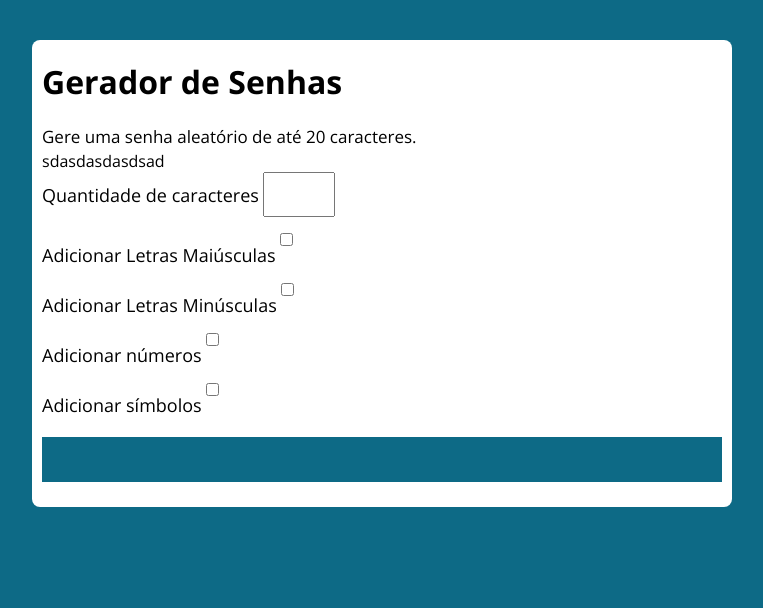
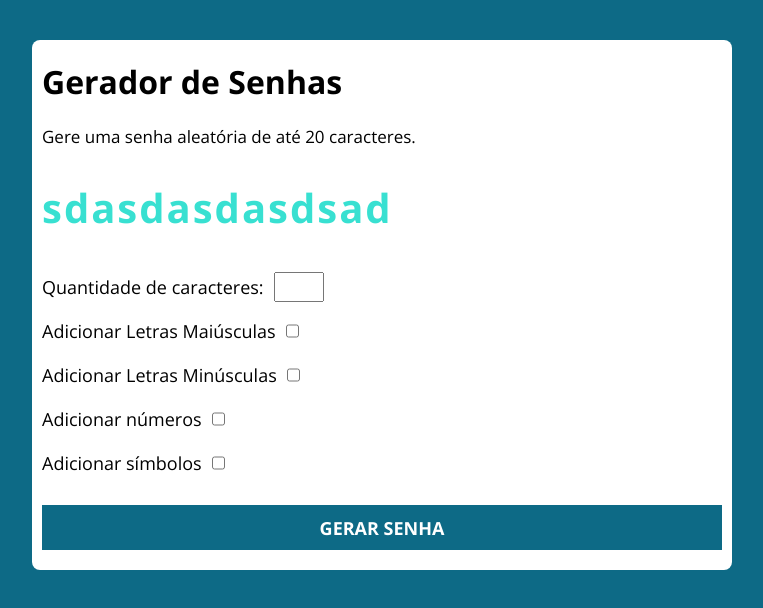
Before and after one commit to CrisGaius/gerador-de-senhas, a website built with webpack: page public/index.html in a window 1280 px wide. Shown: the whole page, without its empty margins (258-1021 px from the left). Built offline with nearby package versions, Linux system fonts and the light colour scheme.

Commit message:
Atualizando estilização

```diff
--- a/public/index.html
+++ b/public/index.html
@@ -11,37 +11,37 @@
 <body class="container">
     <main class="container">
         <h1>Gerador de Senhas</h1>
-        <p>Gere uma senha aleatório de até 20 caracteres.</p>
+        <p>Gere uma senha aleatória de até 20 caracteres.</p>
 
         <div id="senha-aleatoria">sdasdasdasdsad</div>
 
         <form action="">
-            <div class="campo">
-                <label for="qtd-caracteres">Quantidade de caracteres</label>
-                <input type="number" name="qtd-caracteres" id="qtd-caracteres" min="1" max="20">
+            <div class="campo container">
+                <label for="qtd-caracteres">Quantidade de caracteres:</label>
+                <input type="number" name="qtd-caracteres" id="qtd-caracteres" min="1" max="20" required>
             </div>
 
-            <div class="campo">
+            <div class="campo container">
                 <label for="checkbox-maiusculas">Adicionar Letras Maiúsculas</label>
                 <input type="checkbox" name="checkbox-maiusculas" id="checkbox-maiusculas">
             </div>
 
-            <div class="campo">
+            <div class="campo container">
                 <label for="checkbox-minusculas">Adicionar Letras Minúsculas</label>
                 <input type="checkbox" name="checkbox-minusculas" id="checkbox-minusculas">
             </div>
 
-            <div class="campo">
+            <div class="campo container">
                 <label for="checkbox-numeros">Adicionar números</label>
                 <input type="checkbox" name="checkbox-numeros" id="checkbox-numeros">
             </div>
 
-            <div class="campo">
+            <div class="campo container">
                 <label for="checkbox-simbolos">Adicionar símbolos</label>
                 <input type="checkbox" name="checkbox-simbolos" id="checkbox-simbolos">
             </div>
 
-            <button type="button" id="botao-enviar"></button>
+            <button type="button" id="botao-enviar">Gerar Senha</button>
         </form>
 
     </main>
--- a/src/assets/css/style.css
+++ b/src/assets/css/style.css
@@ -2,8 +2,8 @@
 
 :root {
     --open-sans: "Open Sans", sans-serif;
-    --azul: rgb(13, 106, 134);
-    --azul-escuro: rgb(8, 54, 68);
+    --azul: #0d6a86;
+    --azul-escuro: #083644;
     --branco: #ffffff;
 }
 
@@ -43,21 +43,26 @@ main p {
     line-height: 1.6;
 }
 
+div#senha-aleatoria {
+    margin: 30px 0;
+    font-size: 40px;
+    color: #38e0d1;
+    font-weight: bold;
+    letter-spacing: 2px;
+}
+
 form div.campo {
-    flex-direction: column;
     align-items: center;
-    justify-content: center;
+    gap: 10px;
 }
 
 form div.campo label {
-    margin: 20px 0 10px 0;
+    margin: 10px 0 10px 0;
     font-size: 18px;
 }
 
 form div.campo input {
-    height: 45px;
-    font-size: 18px;
-    padding-left: 10px;
+    height: 30px;
 }
 
 form div.campo input:focus {
@@ -75,6 +80,7 @@ form button#botao-enviar {
     font-size: 18px;
     font-weight: bold;
     cursor: pointer;
+    text-transform: uppercase;
 }
 
 form button#botao-enviar:hover {
```
Also changed, not shown: public/assets/js/bundle.js, 1 other file.
